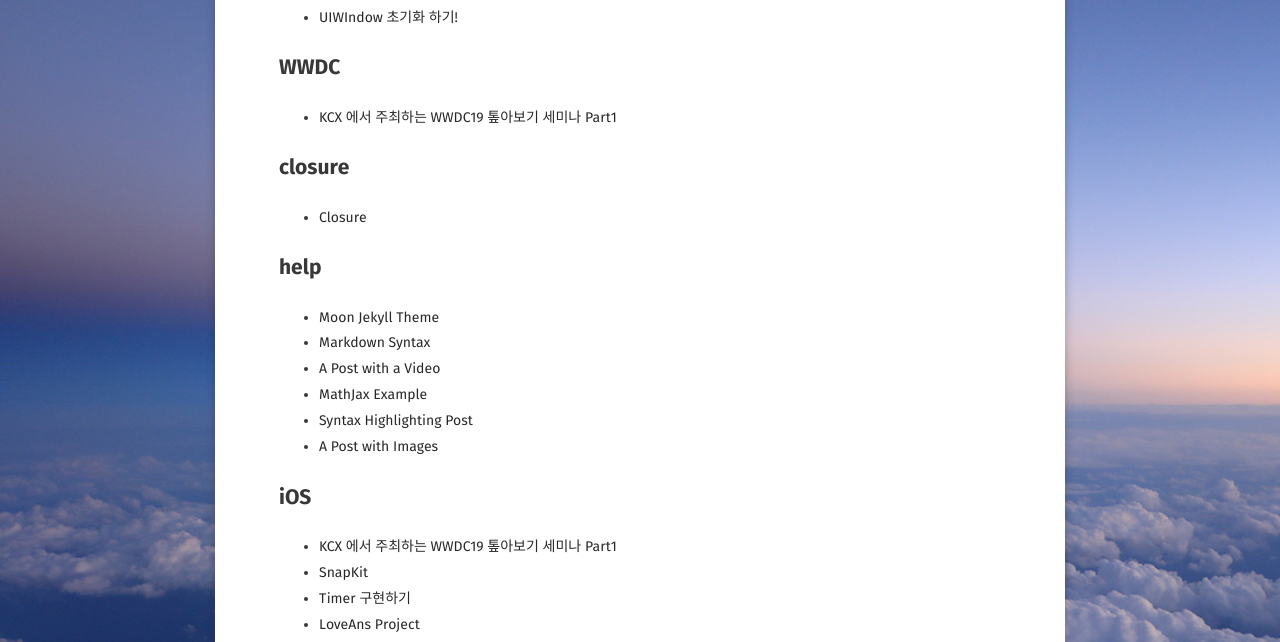
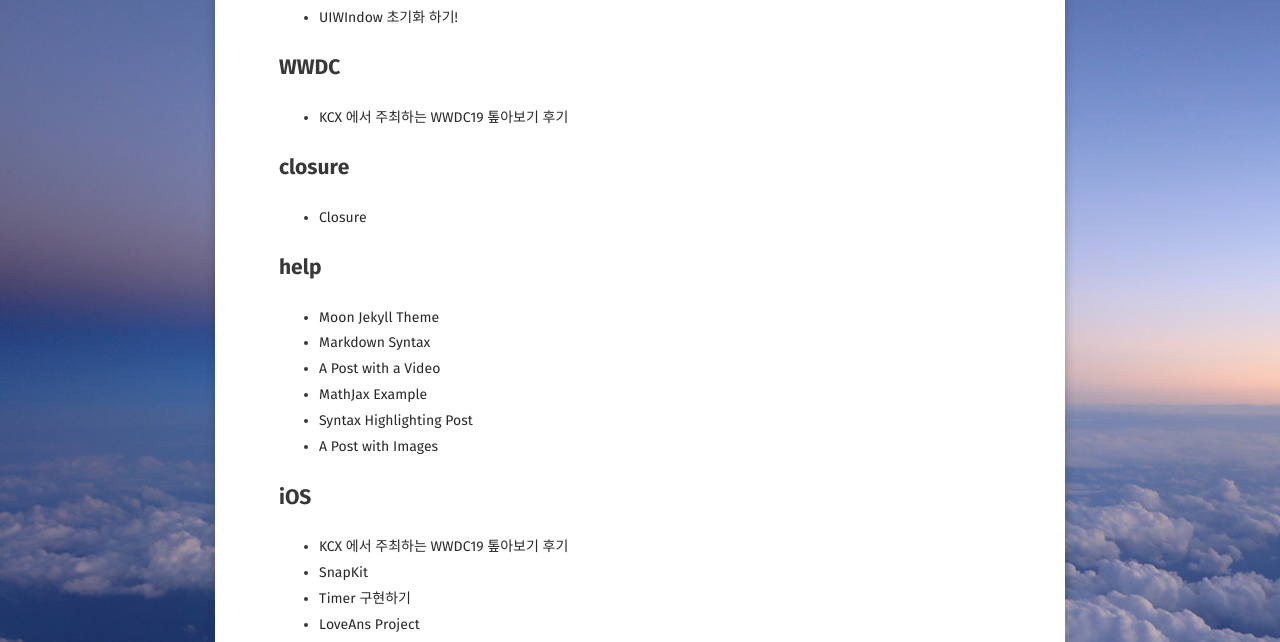
Before and after one commit to DanJeong-KR/changSic.github.io, a Jekyll site: the page built from tags/index.html, in a window 1280 px wide and 900 px high, scrolled down 3625 px. Shown: the part 151-793 px from the top of the window. Built offline with Jekyll 4.4.1, drawn with Linux system fonts in a browser that asks for light colours; some web fonts are replaced; some of the changed text lies outside the part shown.

Commit message:
ing WWDC Review

```diff
--- a/_posts/2019-07-07-WWDC19OverViewConference.md
+++ b/_posts/2019-07-07-WWDC19OverViewConference.md
@@ -1,8 +1,8 @@
 ---
 layout: post
-title:  "KCX 에서 주최하는 WWDC19 톺아보기 세미나 Part1"
+title:  "KCX 에서 주최하는 WWDC19 톺아보기 후기"
 date:   2019-07-07
-excerpt: "Session 1. 개발자가 놓치면 안되는 새로운 기능들
+excerpt: "개발자가 놓치면 안되는 새로운 기능들
 "
 tag:
 - iOS
```
